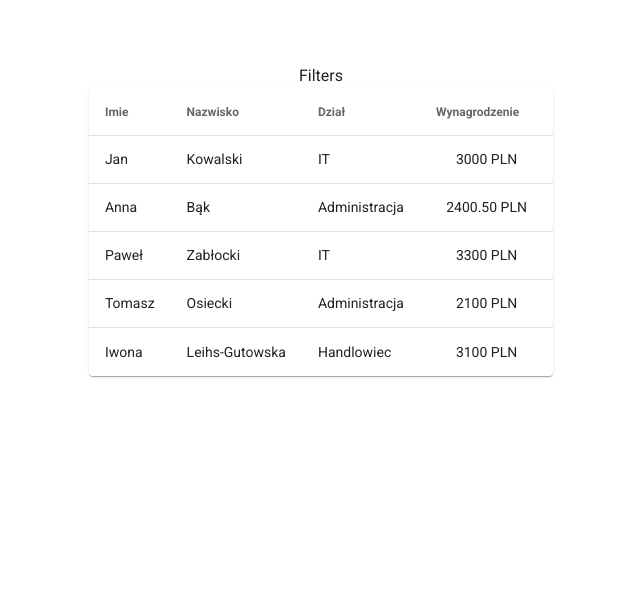
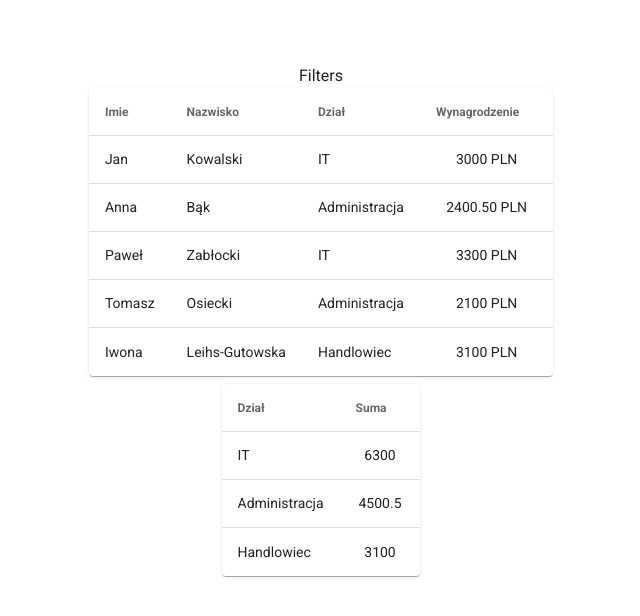
Before and after one commit to Reznot/parleto-assignment, a Vue app in the folder parleto-assignment/: page / in a window 1280 px wide. Shown: the top 616 px of the page, without its empty margins (319-959 px from the left). Built offline with nearby package versions, Linux system fonts and the light colour scheme.

Commit message:
sum by department

```diff
--- a/parleto-assignment/src/components/EmployeesDataTable.vue
+++ b/parleto-assignment/src/components/EmployeesDataTable.vue
@@ -4,12 +4,14 @@
       Filters
     </v-row>
 
+    <!-- Employees Table -->
     <v-row justify="center">
       <v-data-table
         :headers="headers"
         :items="employees"
         :items-per-page="5"
         hide-default-footer
+        :loading="!isDataReady"
         class="elevation-1"
       >
         <template v-slot:body="{ items }">
@@ -24,6 +26,18 @@
             </tr>
           </tbody>
         </template>
+      </v-data-table>
+    </v-row>
+
+    <!-- Sum of salaries by department -->
+    <v-row justify="center">
+      <v-data-table
+        :headers="salarySumTableHeaders"
+        :items="getSalarySumByDepartment()"
+        :items-per-page="5"
+        hide-default-footer
+        class="elevation-1 mt-2"
+      >
       </v-data-table>
     </v-row>
   </v-container>
@@ -64,17 +78,52 @@ export default {
           value: "wynagrodzenieKwota"
         }
       ],
-      employees: []
+      salarySumTableHeaders: [
+        {
+          text: plDict.salarySumTable.headers.department,
+          align: "left",
+          sortable: true,
+          value: "dzial"
+        },
+        {
+          text: plDict.salarySumTable.headers.sum,
+          align: "center",
+          sortable: true,
+          value: "sum"
+        }
+      ],
+      employees: [],
+      totalSum: null,
+      isDataReady: false
     };
   },
   methods: {
     getEmployees() {
       return this.$store.getters.getEmployees;
+    },
+    getSalarySumByDepartment() {
+      let tableData = [];
+
+      this.employees.forEach(employee => {
+        let idx = tableData.findIndex(el => el.dzial === employee.dzial);
+        if (idx !== -1) {
+          tableData[idx].sum =
+            parseFloat(tableData[idx].sum) +
+            parseFloat(employee.wynagrodzenieKwota, 10);
+        } else {
+          tableData.push({
+            dzial: employee.dzial,
+            sum: employee.wynagrodzenieKwota
+          });
+        }
+      });
+
+      return tableData;
     }
   },
   mounted() {
     this.employees = this.getEmployees();
-    console.log(this.employees);
+    this.isDataReady = true;
   }
 };
 </script>
--- a/parleto-assignment/src/locale/plDict.json
+++ b/parleto-assignment/src/locale/plDict.json
@@ -7,5 +7,12 @@
       "salary": "Wynagrodzenie",
       "currency": "Waluta"
     }
+  },
+  "salarySumTable": {
+    "headers": {
+      "department":"Dział",
+      "sum": "Suma",
+      "totalSum": "Suma całkowita"
+    }
   }
 }
```
